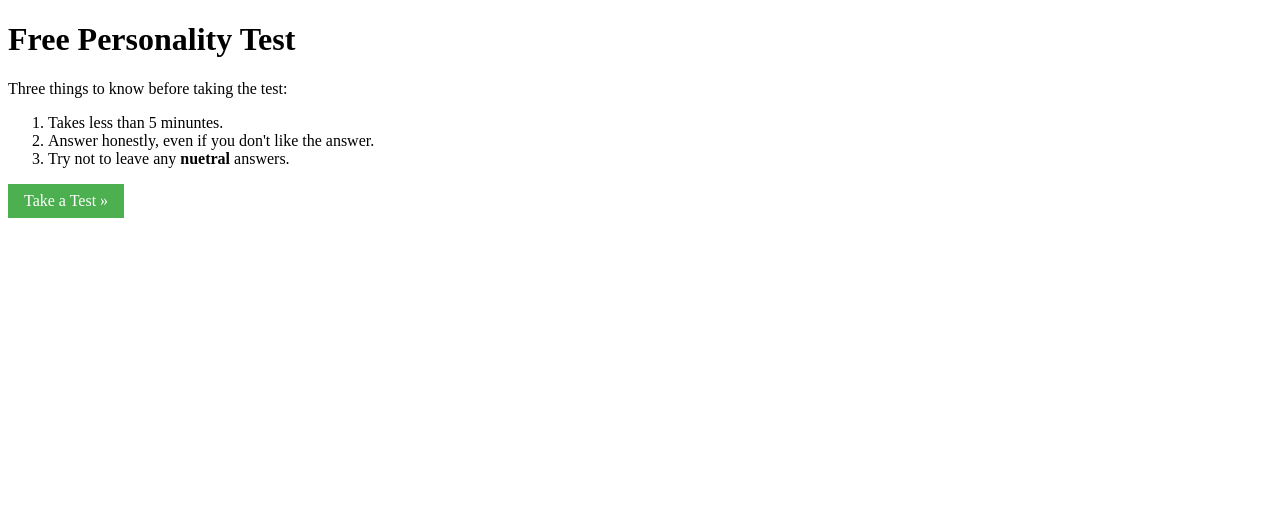
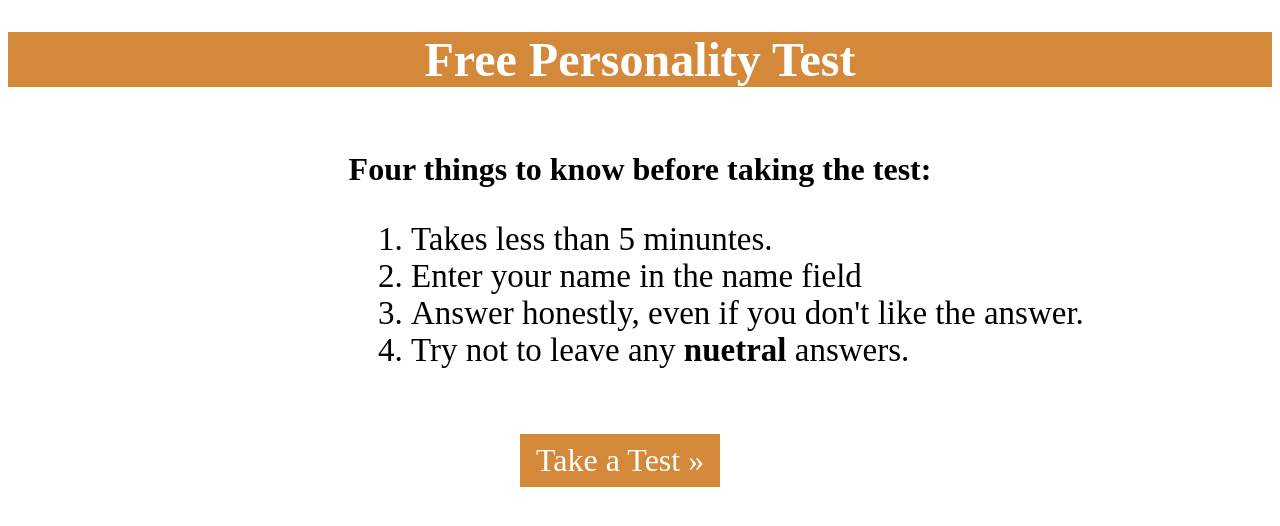
Before and after one commit to Yanga93/personality_test, a plain HTML site: page index.html in a window 1280 px wide. Drawn offline with Linux system fonts and the light colour scheme.

Commit message:
modified: layout for first page

```diff
--- a/index.html
+++ b/index.html
@@ -9,18 +9,20 @@
 
 <body>
   <div class="main container">
-    <h1>Free Personality Test</h1>
+    <h1><b>Free Personality Test</b></h1>
     <div class="paraContainer">
-      <p>Three things to know before taking the test:</p>
+      <b>
+      <p>Four things to know before taking the test:</p>
+    </b>
       <ol>
         <li>Takes less than 5 minuntes.</li>
+        <li>Enter your name in the name field</li>
         <li>Answer honestly, even if you don't like the answer. </li>
         <li>Try not to leave any <b>nuetral</b> answers.</li>
       </ol>
 
     </div>
     <a href="page2.html" class="next">Take a Test &raquo;</a>
-    <!-- <a href="page2.html" class="next"><input type="button" class="takeTest" value="Take a Test"></a> -->
     <script src="ptest.js" charset="utf-8"></script>
   </div>
 </body>
--- a/ptest.css
+++ b/ptest.css
@@ -1,7 +1,26 @@
+h1{
+    text-align: center;
+    background: rgb(212, 136, 58);
+    font-size: 3em;
+    color: white;
+}
+p{
+    text-align: center;
+    font-size: xx-large;
+    margin-top: 2em;
+}
+ol{
+    margin-left: 11em;
+    font-size: 33px;
+}
+
 a {
     text-decoration: none;
     display: inline-block;
     padding: 8px 16px;
+}
+.radioButtons{
+    text-align: center;
 }
 
 a:hover {
@@ -15,6 +34,9 @@ a:hover {
 }
 
 .next {
-    background-color: #4CAF50;
+    background: rgb(212, 136, 58);
     color: white;
+    font-size: 2em;
+    margin-left: 16em;
+    margin-top: 1em;
 }
```
Also changed, not shown: page2.html (+25 -1 lines).
